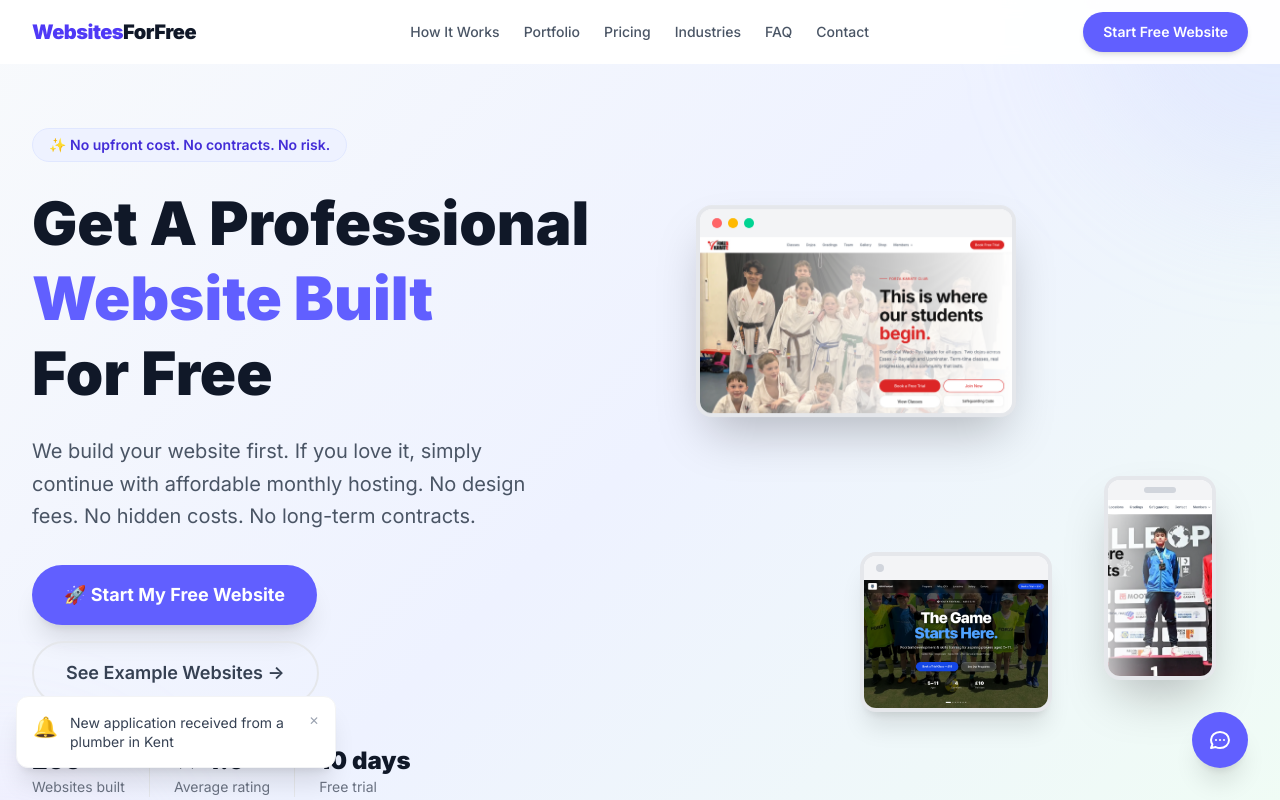
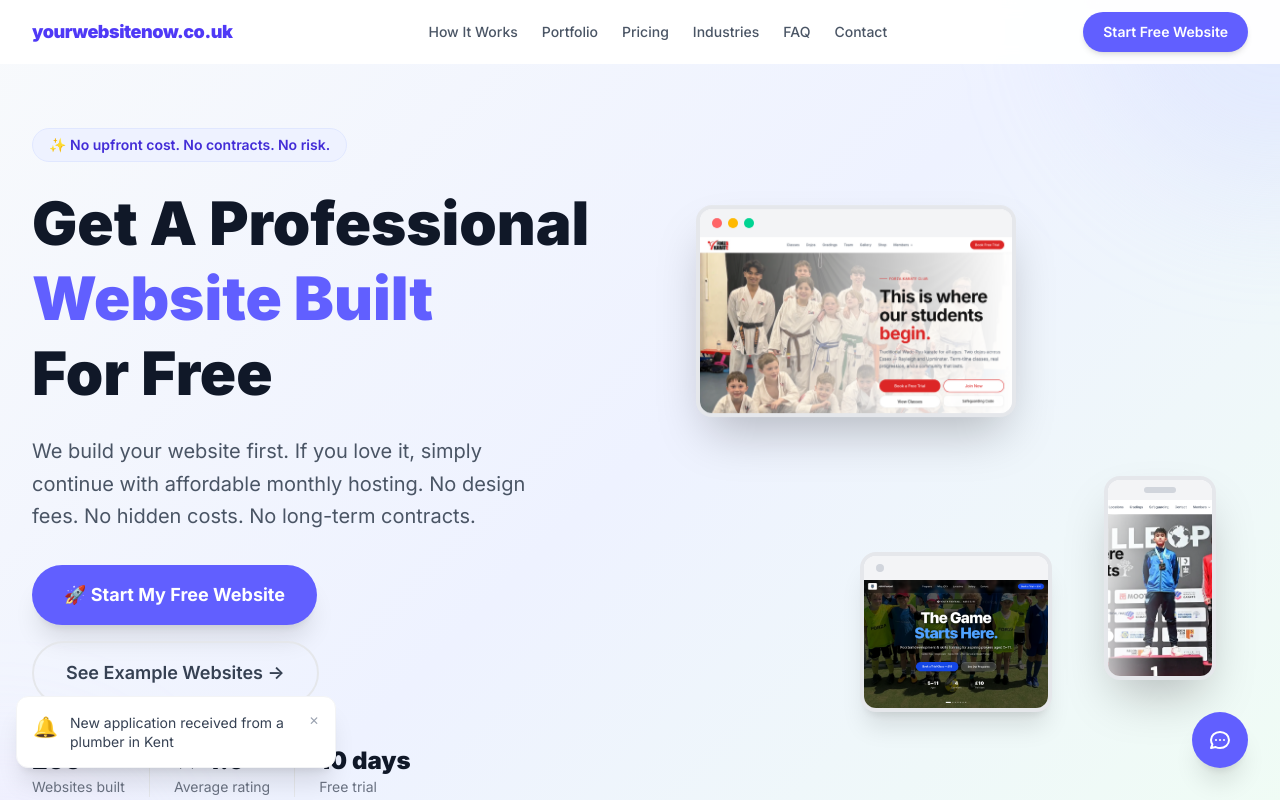
Before and after one commit to anthonieveritt-afk/websites-for-free, a Next.js app: page / in a window 1280 px wide. Shown: the top 800 px of the page. Built offline with nearby package versions, Linux system fonts and the light colour scheme.

Commit message:
Fix navbar logo: hardcoded WebsitesForFree → yourwebsitenow.co.uk

```diff
--- a/components/layout/Navbar.tsx
+++ b/components/layout/Navbar.tsx
@@ -2,6 +2,7 @@
 
 import Link from "next/link";
 import { useState, useEffect } from "react";
+import { BRAND } from "@/lib/config/brand";
 
 const navLinks = [
   { href: "/how-it-works", label: "How It Works" },
@@ -31,8 +32,8 @@
       <nav className="max-w-7xl mx-auto px-4 sm:px-6 lg:px-8 h-16 flex items-center justify-between">
         {/* Logo */}
         <Link href="/" className="flex items-center gap-2">
-          <span className="text-xl font-black text-indigo-600 tracking-tight">
-            Websites<span className="text-gray-900">ForFree</span>
+          <span className="text-lg font-black text-indigo-600 tracking-tight">
+            {BRAND.domain}
           </span>
         </Link>
 
```
